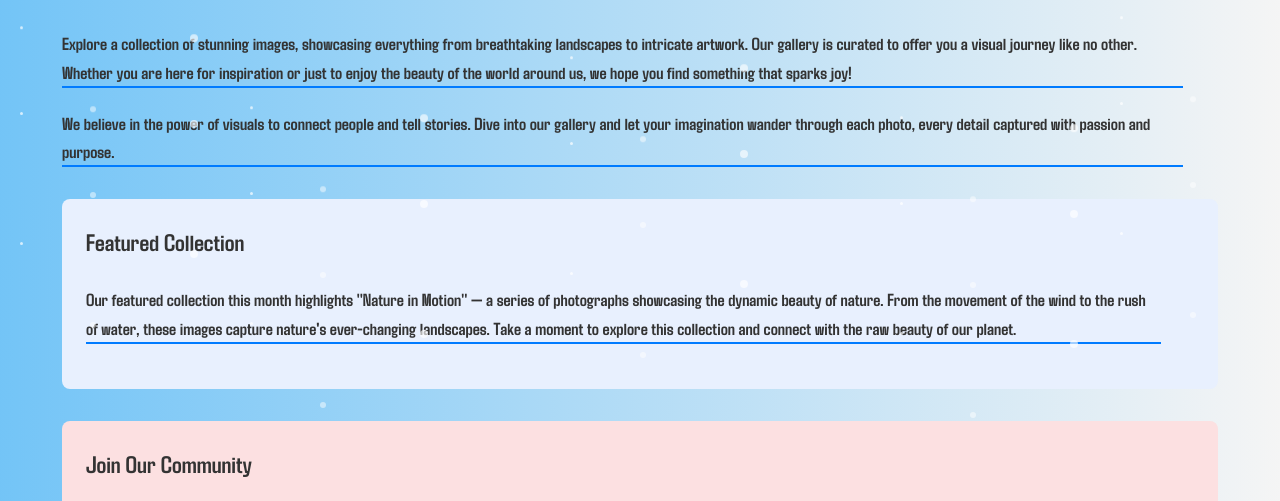
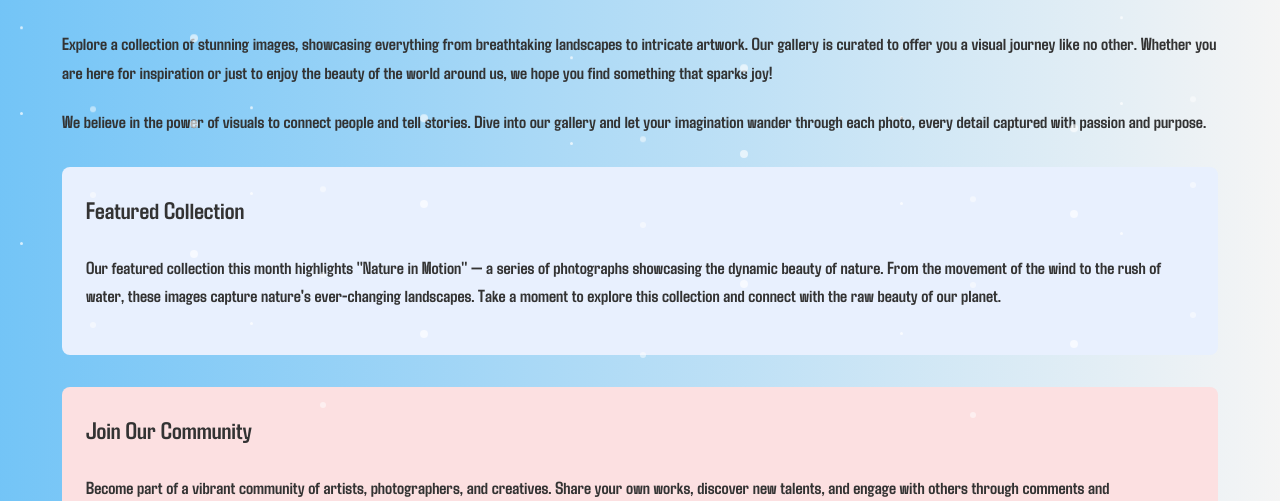
Before and after one commit to Ayxanisk/WebGallery, a website: page index.html in a window 1280 px wide. Shown: the part 295-796 px from the top of the page. Drawn offline with Linux system fonts and the light colour scheme.

Commit message:
WebGallery

```diff
--- a/styles.css
+++ b/styles.css
@@ -319,11 +319,6 @@ ul li {
     margin-bottom: 0.625rem;
 }
 
-.main-container p
-{
-    border-bottom: 2px solid #007bff;
-    width: 97%;
-}
 
 header h1 {
     font-size: 2rem;
```
